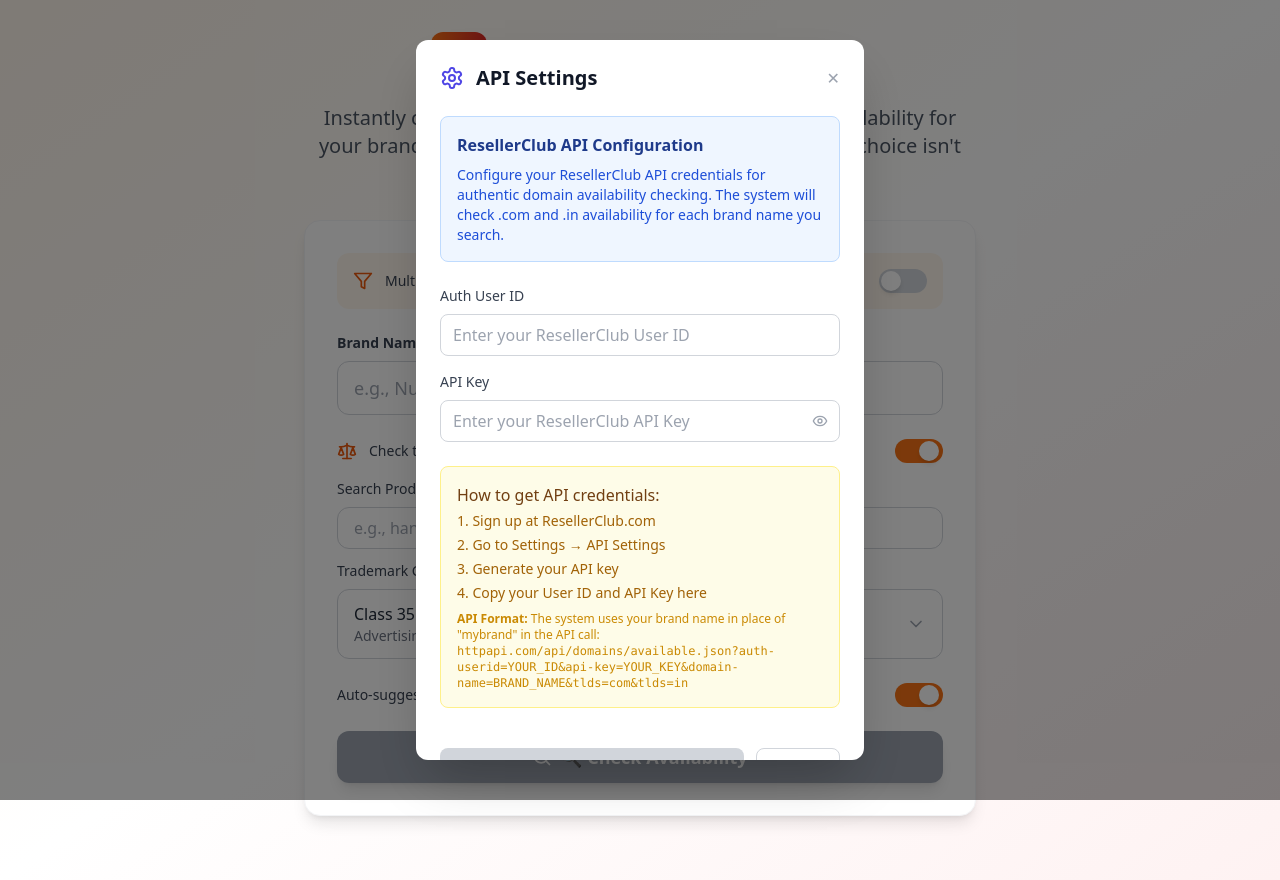
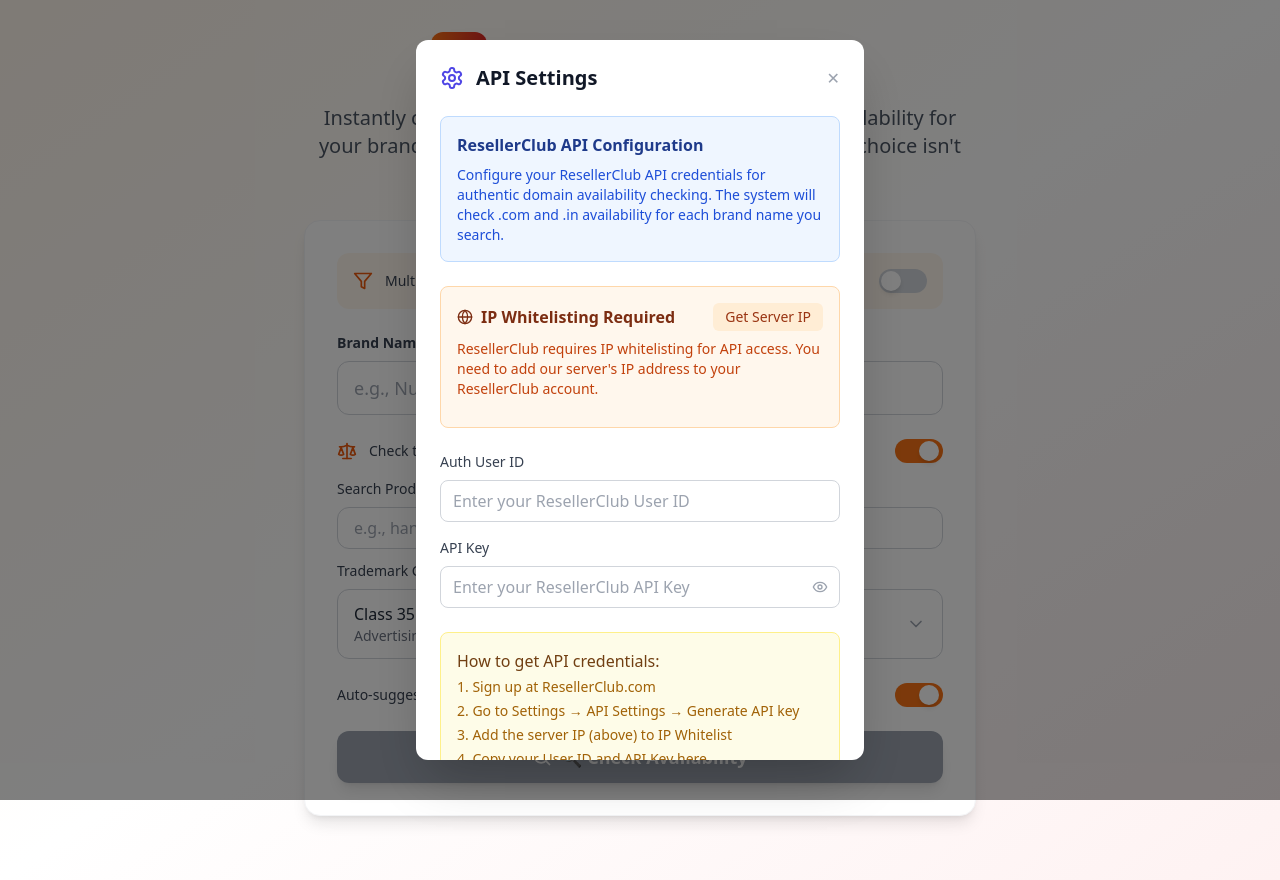
Before and after one commit to tonusewak/brandcheck-bolt, a React (Vite) app: page / in a window 1280 px wide. Both pictures are taken after a click on the button "Settings". Built offline with nearby package versions, Linux system fonts and the light colour scheme.

Commit message:
Add IP whitelisting information for ResellerClub API

```diff
--- a/src/components/Settings.tsx
+++ b/src/components/Settings.tsx
@@ -1,5 +1,5 @@
 import React, { useState } from 'react';
-import { Settings as SettingsIcon, Save, Eye, EyeOff } from 'lucide-react';
+import { Settings as SettingsIcon, Save, Eye, EyeOff, Globe, Copy, Check } from 'lucide-react';
 
 interface SettingsProps {
   isOpen: boolean;
@@ -16,6 +16,36 @@ export default function Settings({ isOpen, onClose, apiConfig, onSaveConfig }: S
   const [apiKey, setApiKey] = useState(apiConfig.apiKey);
   const [showApiKey, setShowApiKey] = useState(false);
   const [isSaving, setIsSaving] = useState(false);
+  const [currentIP, setCurrentIP] = useState<string>('');
+  const [loadingIP, setLoadingIP] = useState(false);
+  const [ipCopied, setIpCopied] = useState(false);
+
+  const fetchCurrentIP = async () => {
+    setLoadingIP(true);
+    try {
+      const response = await fetch(`${import.meta.env.VITE_SUPABASE_URL}/functions/v1/check-domains/ip`, {
+        headers: {
+          'Authorization': `Bearer ${import.meta.env.VITE_SUPABASE_ANON_KEY}`,
+        }
+      });
+      const data = await response.json();
+      setCurrentIP(data.ip);
+    } catch (error) {
+      console.error('Failed to fetch IP:', error);
+      setCurrentIP('Error fetching IP');
+    }
+    setLoadingIP(false);
+  };
+
+  const copyIPToClipboard = async () => {
+    try {
+      await navigator.clipboard.writeText(currentIP);
+      setIpCopied(true);
+      setTimeout(() => setIpCopied(false), 2000);
+    } catch (error) {
+      console.error('Failed to copy IP:', error);
+    }
+  };
 
   const handleSave = async () => {
     setIsSaving(true);
@@ -50,6 +80,47 @@ export default function Settings({ isOpen, onClose, apiConfig, onSaveConfig }: S
               <p className="text-sm text-blue-700">
                 Configure your ResellerClub API credentials for authentic domain availability checking. The system will check .com and .in availability for each brand name you search.
               </p>
+            </div>
+
+            <div className="bg-orange-50 border border-orange-200 rounded-lg p-4">
+              <div className="flex items-center justify-between mb-2">
+                <h3 className="font-semibold text-orange-900 flex items-center">
+                  <Globe className="w-4 h-4 mr-2" />
+                  IP Whitelisting Required
+                </h3>
+                <button
+                  onClick={fetchCurrentIP}
+                  disabled={loadingIP}
+                  className="text-sm bg-orange-100 hover:bg-orange-200 text-orange-800 px-3 py-1 rounded-md transition-colors"
+                >
+                  {loadingIP ? 'Getting IP...' : 'Get Server IP'}
+                </button>
+              </div>
+              <p className="text-sm text-orange-700 mb-3">
+                ResellerClub requires IP whitelisting for API access. You need to add our server's IP address to your ResellerClub account.
+              </p>
+              {currentIP && (
+                <div className="bg-white border border-orange-300 rounded-md p-3">
+                  <div className="flex items-center justify-between">
+                    <div>
+                      <p className="text-sm font-medium text-gray-900">Server IP Address:</p>
+                      <code className="text-lg font-mono text-orange-800 bg-orange-100 px-2 py-1 rounded">
+                        {currentIP}
+                      </code>
+                    </div>
+                    <button
+                      onClick={copyIPToClipboard}
+                      className="flex items-center space-x-1 text-orange-600 hover:text-orange-800 transition-colors"
+                    >
+                      {ipCopied ? <Check className="w-4 h-4" /> : <Copy className="w-4 h-4" />}
+                      <span className="text-sm">{ipCopied ? 'Copied!' : 'Copy'}</span>
+                    </button>
+                  </div>
+                  <p className="text-xs text-orange-600 mt-2">
+                    Add this IP to: ResellerClub Dashboard → Settings → API Settings → IP Whitelist
+                  </p>
+                </div>
+              )}
             </div>
 
             <div className="space-y-4">
@@ -95,9 +166,10 @@ export default function Settings({ isOpen, onClose, apiConfig, onSaveConfig }: S
               <h4 className="font-medium text-yellow-900 mb-1">How to get API credentials:</h4>
               <ol className="text-sm text-yellow-700 space-y-1 list-decimal list-inside">
                 <li>Sign up at ResellerClub.com</li>
-                <li>Go to Settings → API Settings</li>
-                <li>Generate your API key</li>
+                <li>Go to Settings → API Settings → Generate API key</li>
+                <li>Add the server IP (above) to IP Whitelist</li>
                 <li>Copy your User ID and API Key here</li>
+                <li>Test the connection with a brand search</li>
               </ol>
               <p className="text-xs text-yellow-600 mt-2">
                 <strong>API Format:</strong> The system uses your brand name in place of "mybrand" in the API call:<br/>
```
Also changed, not shown: 1 other file (tests, documents, lock files or other folders).
